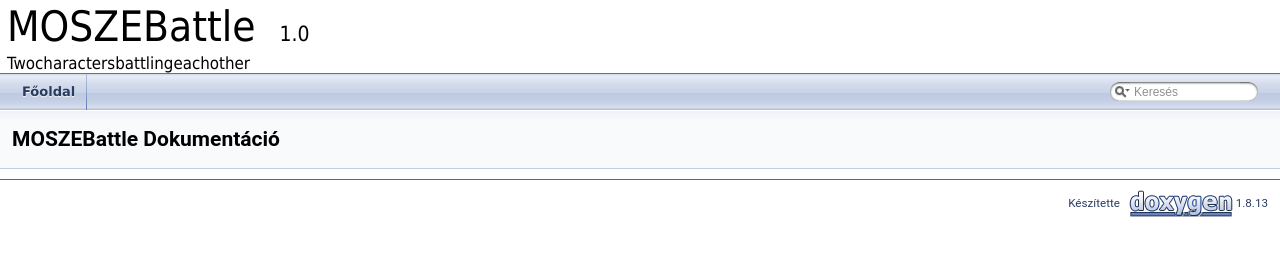
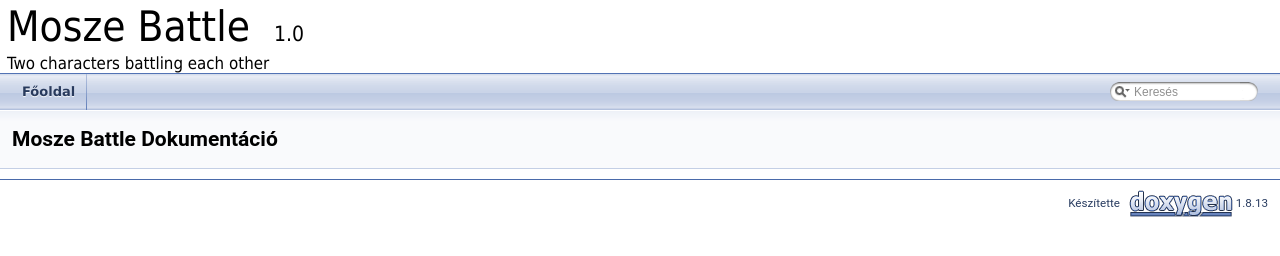
Before and after one commit to Teaching-projects/SZE-MOSZE-2020-Cminusminus, a plain HTML site: page index.html in a window 1280 px wide. Drawn offline with Linux system fonts and the light colour scheme.

Commit message:
Update gh-pages to output generated at b4667db

```diff
--- a/index.html
+++ b/index.html
@@ -5,7 +5,7 @@
 <meta http-equiv="X-UA-Compatible" content="IE=9"/>
 <meta name="generator" content="Doxygen 1.8.13"/>
 <meta name="viewport" content="width=device-width, initial-scale=1"/>
-<title>MOSZEBattle: Főoldal</title>
+<title>Mosze Battle: Főoldal</title>
 <link href="tabs.css" rel="stylesheet" type="text/css"/>
 <script type="text/javascript" src="jquery.js"></script>
 <script type="text/javascript" src="dynsections.js"></script>
@@ -21,10 +21,10 @@
  <tbody>
  <tr style="height: 56px;">
   <td id="projectalign" style="padding-left: 0.5em;">
-   <div id="projectname">MOSZEBattle
+   <div id="projectname">Mosze Battle
    &#160;<span id="projectnumber">1.0</span>
    </div>
-   <div id="projectbrief">Twocharactersbattlingeachother</div>
+   <div id="projectbrief">Two characters battling each other</div>
   </td>
  </tr>
  </tbody>
@@ -61,7 +61,7 @@ $(function() {
 
 <div class="header">
   <div class="headertitle">
-<div class="title">MOSZEBattle Dokumentáció</div>  </div>
+<div class="title">Mosze Battle Dokumentáció</div>  </div>
 </div><!--header-->
 <div class="contents">
 </div><!-- contents -->
```
